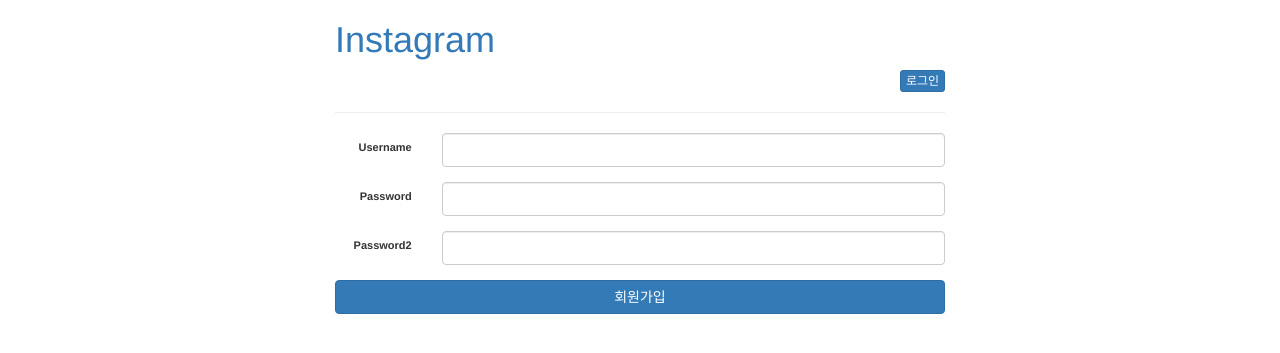
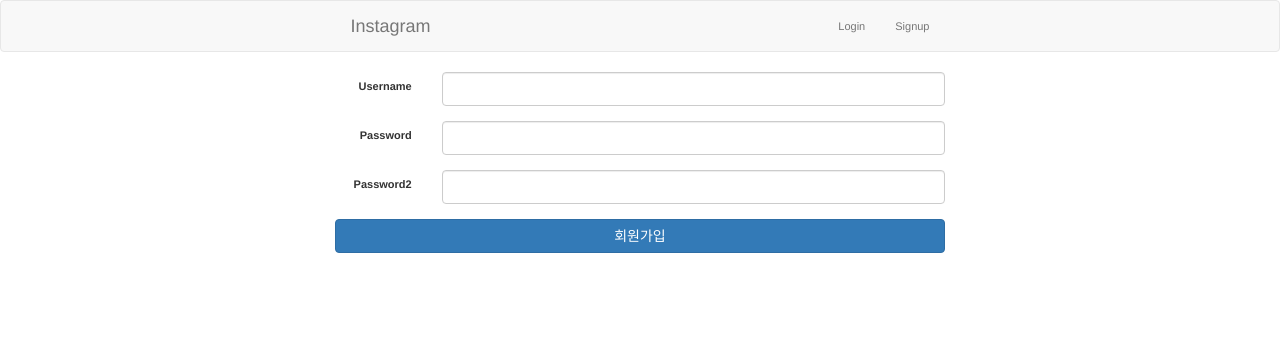
Before and after one commit to Fastcampus-WPS-6th/Instagram, a Django app: page /member/signup/ in a window 1280 px wide. Shown: the top 353 px of the page. Run offline with Django 3.2, Linux system fonts and the light colour scheme; parts of the project's set-up code (start-up, migrations or seed data) failed here and were passed over; some libraries are stand-ins or nearby versions.

Commit message:
navbar구현

```diff
--- a/instagram/templates/base.html
+++ b/instagram/templates/base.html
@@ -12,25 +12,43 @@
 </head>
 <body>
 		<div>
+			<nav class="navbar navbar-default">
+				<div class="col-lg-6 col-lg-offset-3
+				col-md-8 col-md-offset-2
+				col-sm-10 col-sm-offset-1
+				col-xs-12">
+					<div class="navbar-header">
+						<button type="button" class="navbar-toggle collapsed" data-toggle="collapse" data-target="#top-nav">
+			        <span class="sr-only">Toggle navigation</span>
+			        <span class="icon-bar"></span>
+			        <span class="icon-bar"></span>
+			        <span class="icon-bar"></span>
+			      </button>
+			      <a class="navbar-brand" href="{% url 'post:post_list' %}">Instagram</a>
+					</div>
+					<div class="collapse navbar-collapse" id="top-nav">
+						<ul class="nav navbar-nav navbar-right">
+							{% if user.is_authenticated %}
+							<li><a href="{% url 'post:post_create' %}">+ Add Post</a></li>
+							<li><a href="{% url 'member:logout' %}">Logout</a></li>
+							{% else %}
+							<li><a href="{% url 'member:login' %}">Login</a></li>
+							<li><a href="{% url 'member:signup' %}">Signup</a></li>
+							{% endif %}
+						</ul>
+					</div>
+				</div>
+			</nav>
 			<div class="col-lg-6 col-lg-offset-3
 				col-md-8 col-md-offset-2
 				col-sm-10 col-sm-offset-1
 				col-xs-12">
 
-					<a href="{% url 'post:post_list' %}"><h1>Instagram</h1></a>
-					<p class="text-right">
-						{% if user.is_authenticated %}
-						{{ user.username }}님, 환영합니다! <a href="{% url 'member:logout' %}" class="btn btn-xs btn-primary">로그아웃</a>
-						{% else %}
-						<!-- 로그인 안 되어 있을 경우 로그인 화면으로 갈 수 있는 링크 생성 -->
-						<a href="{% url 'member:login' %}" class="btn btn-xs btn-primary">로그인</a>
-						{% endif %}
-					</p>
-					<hr>
-
 				{% block content %}
 				{% endblock %}
 			</div>
 		</div>
+		<script src="https://ajax.googleapis.com/ajax/libs/jquery/1.11.2/jquery.min.js"></script>
+		<script src="https://maxcdn.bootstrapcdn.com/bootstrap/3.3.2/js/bootstrap.min.js"></script>
 </body>
 </html>
```
